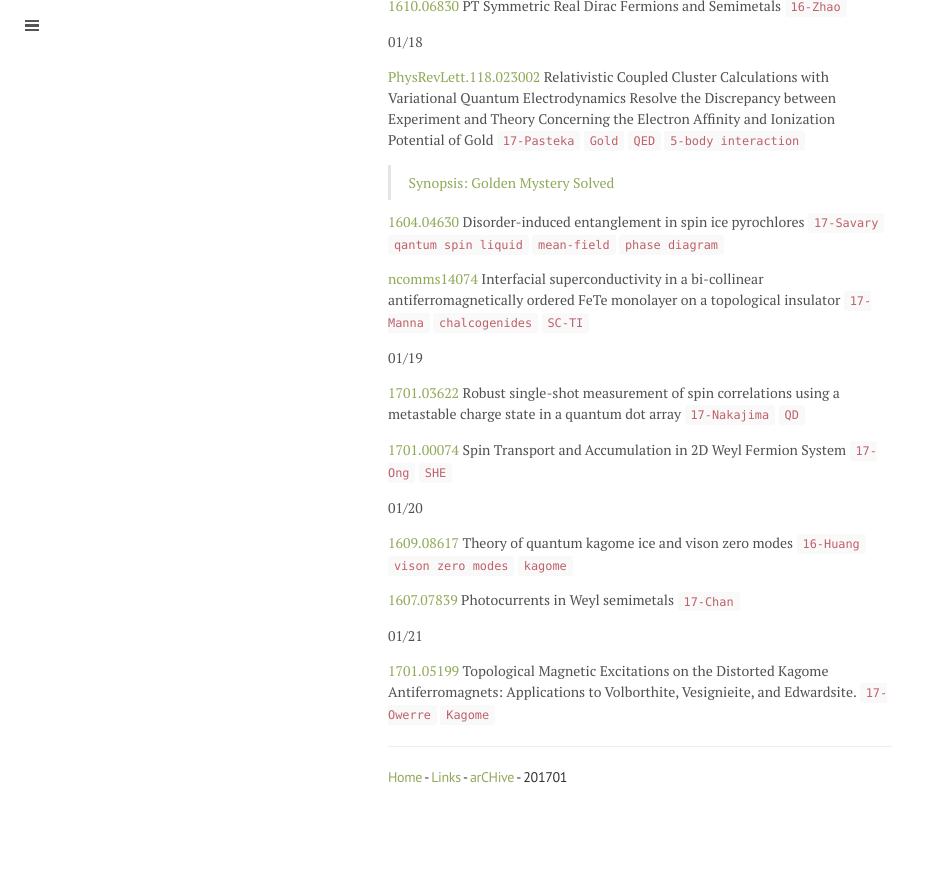
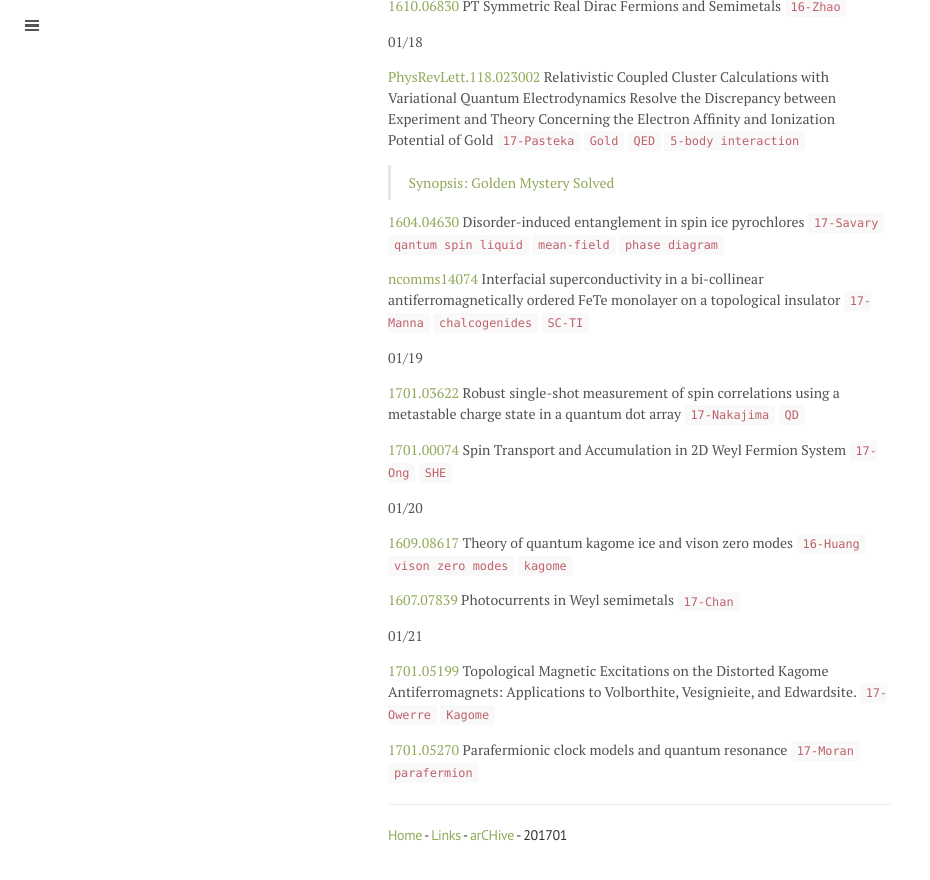
Before and after one commit to qkrwlsghdcjsworlt/work, a Jekyll site: the page built from 201701.md, in a window 1280 px wide and 900 px high, scrolled down 2443 px. Shown: the top 880 px of the window, without its empty margins (0-930 px from the left). Built offline with Jekyll 4.4.1, drawn with Linux system fonts in a browser that asks for light colours; before the commit the page ends 3286 px from its top, so only the background shows below that.

Commit message:
“update”

```diff
--- a/201701.md
+++ b/201701.md
@@ -131,6 +131,8 @@ metastable charge state in a quantum dot array `17-Nakajima` `QD`
 [1701.05199](https://arxiv.org/abs/1701.05199) Topological Magnetic Excitations on the Distorted Kagome Antiferromagnets:
 Applications to Volborthite, Vesignieite, and Edwardsite. `17-Owerre` `Kagome`
 
+[1701.05270](https://arxiv.org/abs/1701.05270) Parafermionic clock models and quantum resonance `17-Moran` `parafermion`
+
 ---
 
 
```
